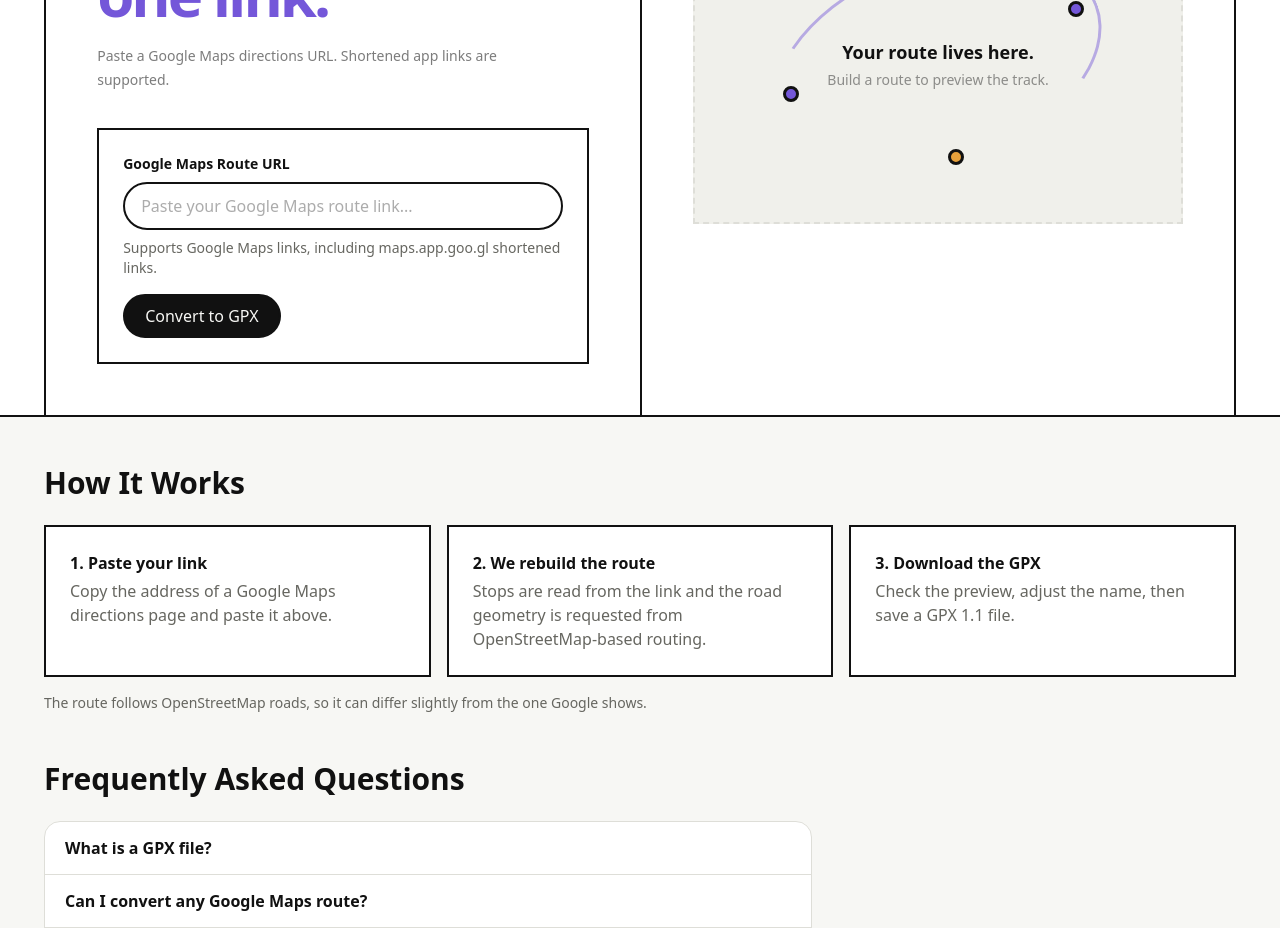
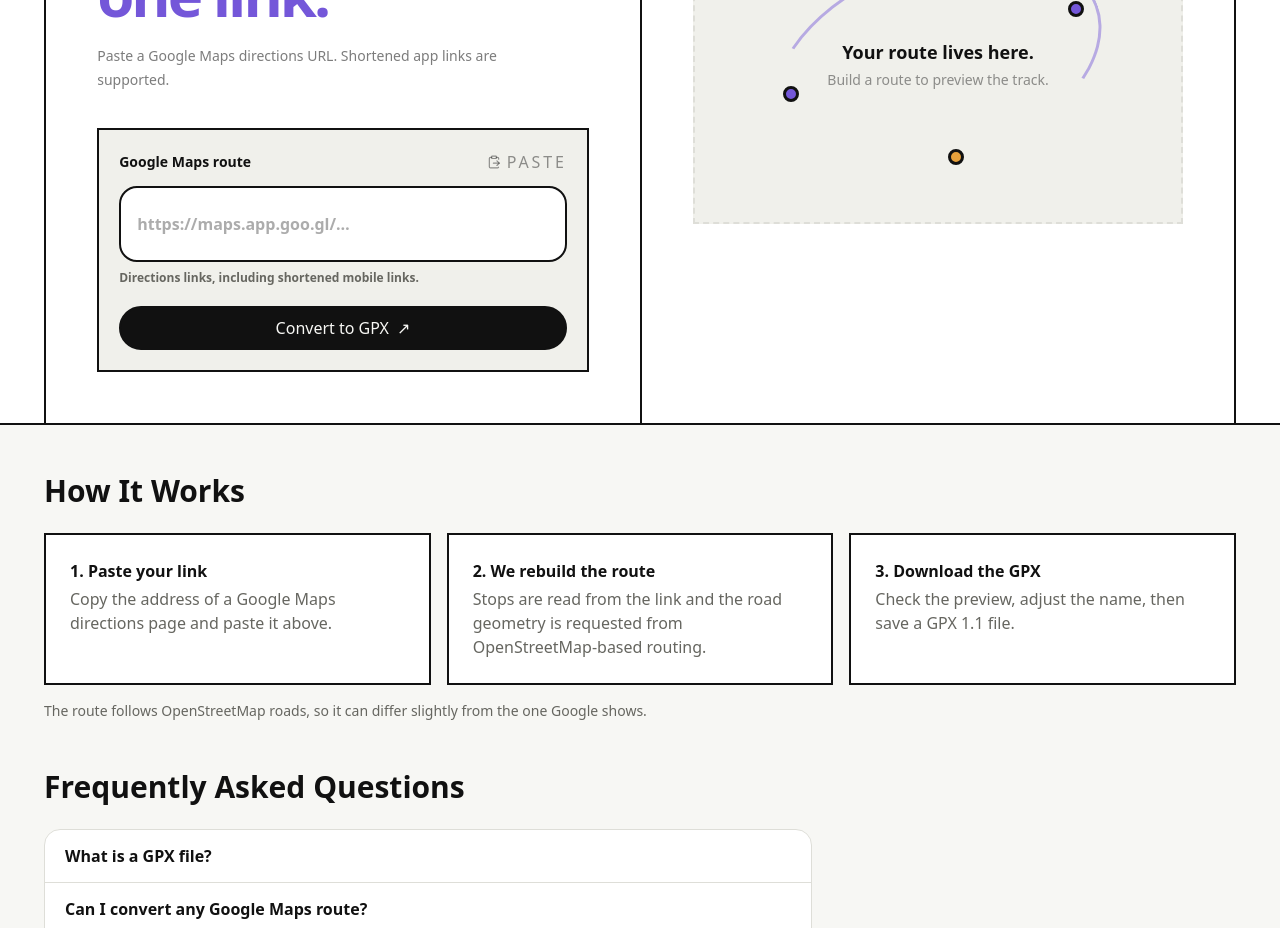
Before and after one commit to RandyGalangg/gmaps-gpx, a React (Vite) app: page / in a window 1280 px wide. Shown: the part 960-1888 px from the top of the page. Built offline with nearby package versions, Linux system fonts and the light colour scheme; no server answers.

Commit message:
Implement redesign v2 visual direction

```diff
--- a/src/components/RouteInput.tsx
+++ b/src/components/RouteInput.tsx
@@ -1,56 +1,15 @@
-import { useState } from 'react';
-import type { FormEvent } from 'react';
-import { CheckCircle2, Loader2 } from 'lucide-react';
-import { validateInput } from '../utils/validation';
-import type { Status } from '../hooks/useRouteConverter';
-
-interface Props {
-  value: string;
-  onChange: (v: string) => void;
-  onSubmit: () => void;
-  status: Status;
+import { CheckCircle2, Loader2, ClipboardPaste } from 'lucide-react';
+import { useState } from 'react'; import type { FormEvent } from 'react';
+import { validateInput } from '../utils/validation'; import type { Status } from '../hooks/useRouteConverter';
+interface Props{value:string;onChange:(v:string)=>void;onSubmit:()=>void;status:Status}
+export default function RouteInput({value,onChange,onSubmit,status}:Props){
+ const [touched,setTouched]=useState(false);const validity=validateInput(value);const loading=status==='loading';const showError=touched&&validity!=='valid';const message=validity==='empty'?'Paste a Google Maps route URL.':'Please enter a valid Google Maps route URL.';
+ const paste=async()=>{try{const text=await navigator.clipboard.readText();onChange(text);setTouched(true)}catch{}};
+ const submit=(e:FormEvent)=>{e.preventDefault();setTouched(true);if(validity==='valid'&&!loading)onSubmit()};
+ return <form onSubmit={submit} className="border-2 border-ink bg-soft p-4 sm:p-5" noValidate>
+  <div className="flex items-center justify-between gap-3"><label htmlFor="route-url" className="text-sm font-black">Google Maps route</label><button type="button" onClick={paste} className="mono-label flex items-center gap-1.5 hover:text-ink"><ClipboardPaste size={14}/> Paste</button></div>
+  <div className="mt-3 relative"><input id="route-url" type="url" inputMode="url" autoComplete="off" value={value} disabled={loading} onChange={e=>onChange(e.target.value)} onBlur={()=>setTouched(true)} placeholder="https://maps.app.goo.gl/…" aria-invalid={showError} aria-describedby="route-url-msg" className="field input-v2 pr-12"/>{validity==='valid'&&<CheckCircle2 size={20} className="absolute right-5 top-7 text-ok"/>}</div>
+  <p id="route-url-msg" role={showError?'alert':undefined} className={`mt-2 min-h-5 text-xs font-semibold ${showError?'text-bad':'text-muted'}`}>{showError?message:'Directions links, including shortened mobile links.'}</p>
+  <button type="submit" disabled={loading} className="btn-primary mt-4 w-full">{loading&&<Loader2 size={18} className="animate-spin"/>}{loading?'Building route…':'Convert to GPX'} <span>↗</span></button>
+ </form>
 }
-
-export default function RouteInput({ value, onChange, onSubmit, status }: Props) {
-  const [touched, setTouched] = useState(false);
-  const validity = validateInput(value);
-  const loading = status === 'loading';
-  const showError = touched && validity !== 'valid';
-  const message = validity === 'empty' ? 'Paste a Google Maps route URL.' : 'Please enter a valid Google Maps route URL.';
-
-  const submit = (e: FormEvent) => {
-    e.preventDefault();
-    setTouched(true);
-    if (validity === 'valid' && !loading) onSubmit();
-  };
-
-  return (
-    <form onSubmit={submit} className="card" noValidate>
-      <label htmlFor="route-url" className="mb-2 block text-sm font-semibold">Google Maps Route URL</label>
-      <div className="relative">
-        <input
-          id="route-url"
-          type="url"
-          inputMode="url"
-          autoComplete="off"
-          value={value}
-          disabled={loading}
-          onChange={(e) => onChange(e.target.value)}
-          onBlur={() => setTouched(true)}
-          placeholder="Paste your Google Maps route link..."
-          aria-invalid={showError}
-          aria-describedby="route-url-msg"
-          className={`field pr-10 ${showError ? 'border-bad' : validity === 'valid' ? 'border-ok' : ''}`}
-        />
-        {validity === 'valid' && <CheckCircle2 size={18} aria-hidden className="absolute right-3 top-3.5 text-ok" />}
-      </div>
-      <p id="route-url-msg" role={showError ? 'alert' : undefined} className={`mt-2 min-h-5 text-sm ${showError ? 'text-bad' : 'text-muted'}`}>
-        {showError ? message : 'Supports Google Maps links, including maps.app.goo.gl shortened links.'}
-      </p>
-      <button type="submit" disabled={loading} className="btn-primary mt-4">
-        {loading && <Loader2 size={18} className="animate-spin" aria-hidden />}
-        {loading ? 'Processing route...' : 'Convert to GPX'}
-      </button>
-    </form>
-  );
-}
```
